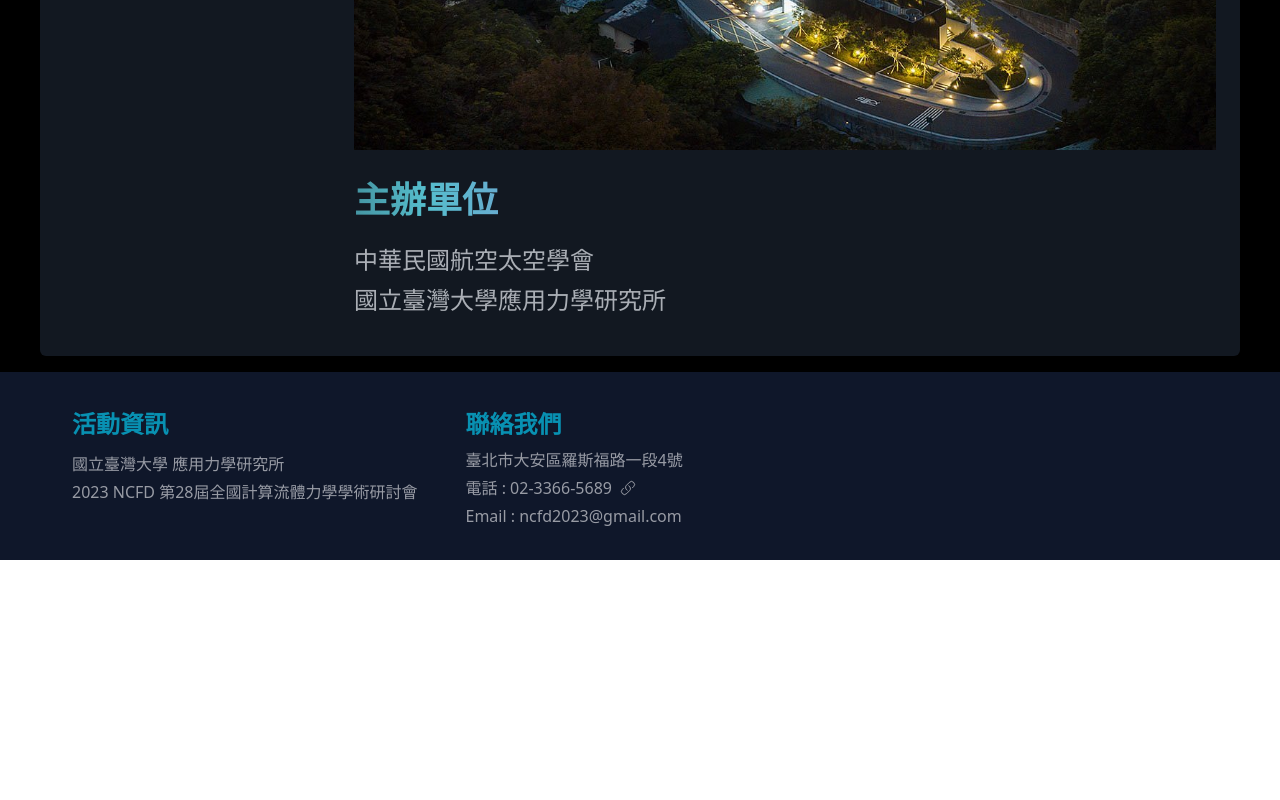
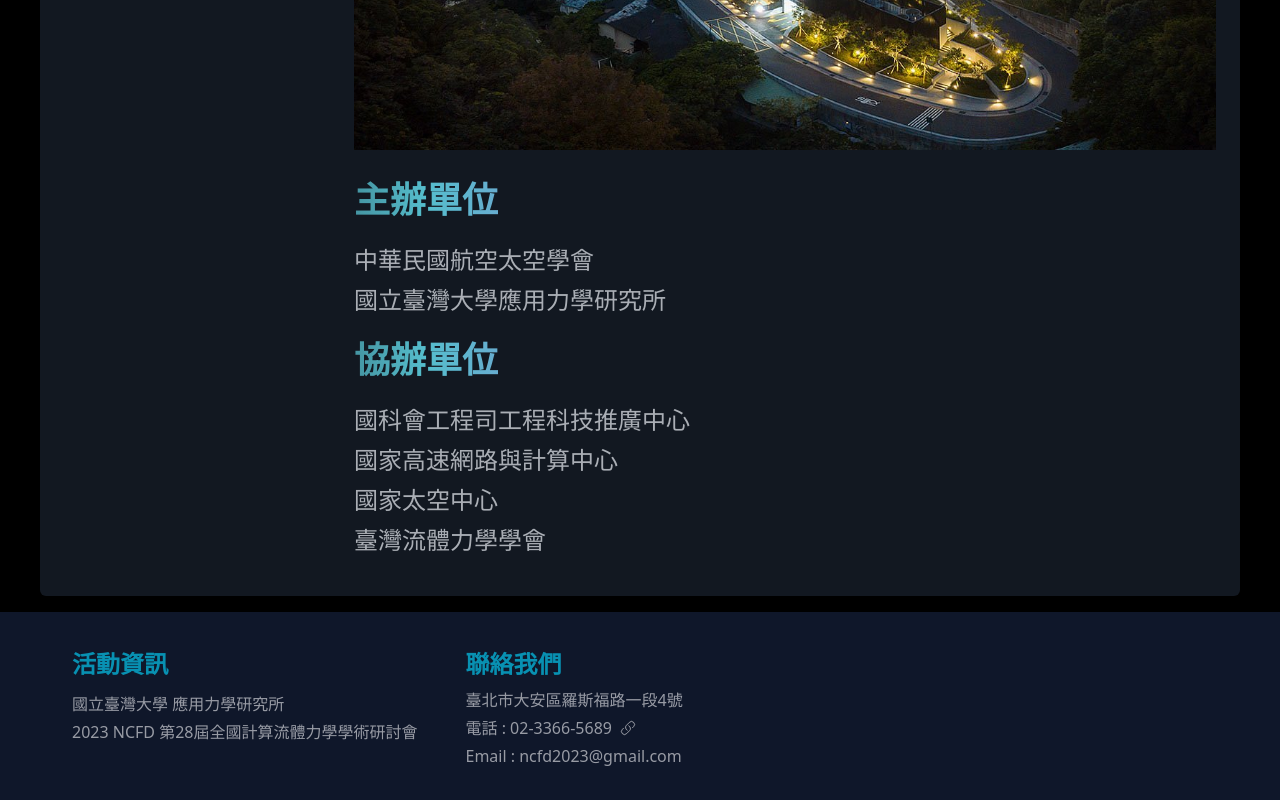
Before and after one commit to OwLu0905/fluid, a Next.js app: page / in a window 1280 px wide. Shown: the part 1224-2024 px from the top of the page. Before the commit the page ends 1784 px from the top, so only its background shows below. Built offline with nearby package versions, Linux system fonts and the light colour scheme.

Commit message:
revise text

```diff
--- a/src/view/home/Home.tsx
+++ b/src/view/home/Home.tsx
@@ -43,6 +43,14 @@
         <li> 中華民國航空太空學會</li>
         <li> 國立臺灣大學應用力學研究所</li>
       </ul>
+      <br></br>
+      <Title as="h2">協辦單位</Title>
+      <ul className="space-y-2 text-base sm:text-lg lg:text-2xl">
+        <li> 國科會工程司工程科技推廣中心</li>
+        <li> 國家高速網路與計算中心</li>
+        <li> 國家太空中心</li>
+        <li> 臺灣流體力學學會</li>
+      </ul>
     </section>
   );
 };
--- a/src/view/register/Fee.tsx
+++ b/src/view/register/Fee.tsx
@@ -40,7 +40,7 @@
           <li>
             <div className="flex flex-col flex-wrap space-y-2">
               <p className="mr-2 font-normal">
-                註一：註冊費用早鳥優惠截止日：6月26日。
+                註一：註冊費用早鳥優惠截止日：6月19日。
               </p>
               <p className="mr-2 font-normal">
                 註二：經繳費報名後恕不退費，收據於大會報到時領取。
--- a/src/view/register/FeeTable.tsx
+++ b/src/view/register/FeeTable.tsx
@@ -2,12 +2,12 @@
 import Title from "@/component/utils/Title";
 const titleTable = [
   {
-    title: "6/26之前",
+    title: "6/19之前",
     anno: "(早鳥優惠)",
     date: new Date("2023-03-26").toISOString(),
   },
   {
-    title: "6/27之後",
+    title: "6/20之後",
     anno: "",
     date: new Date("2023-06-27").toISOString(),
   },
```
